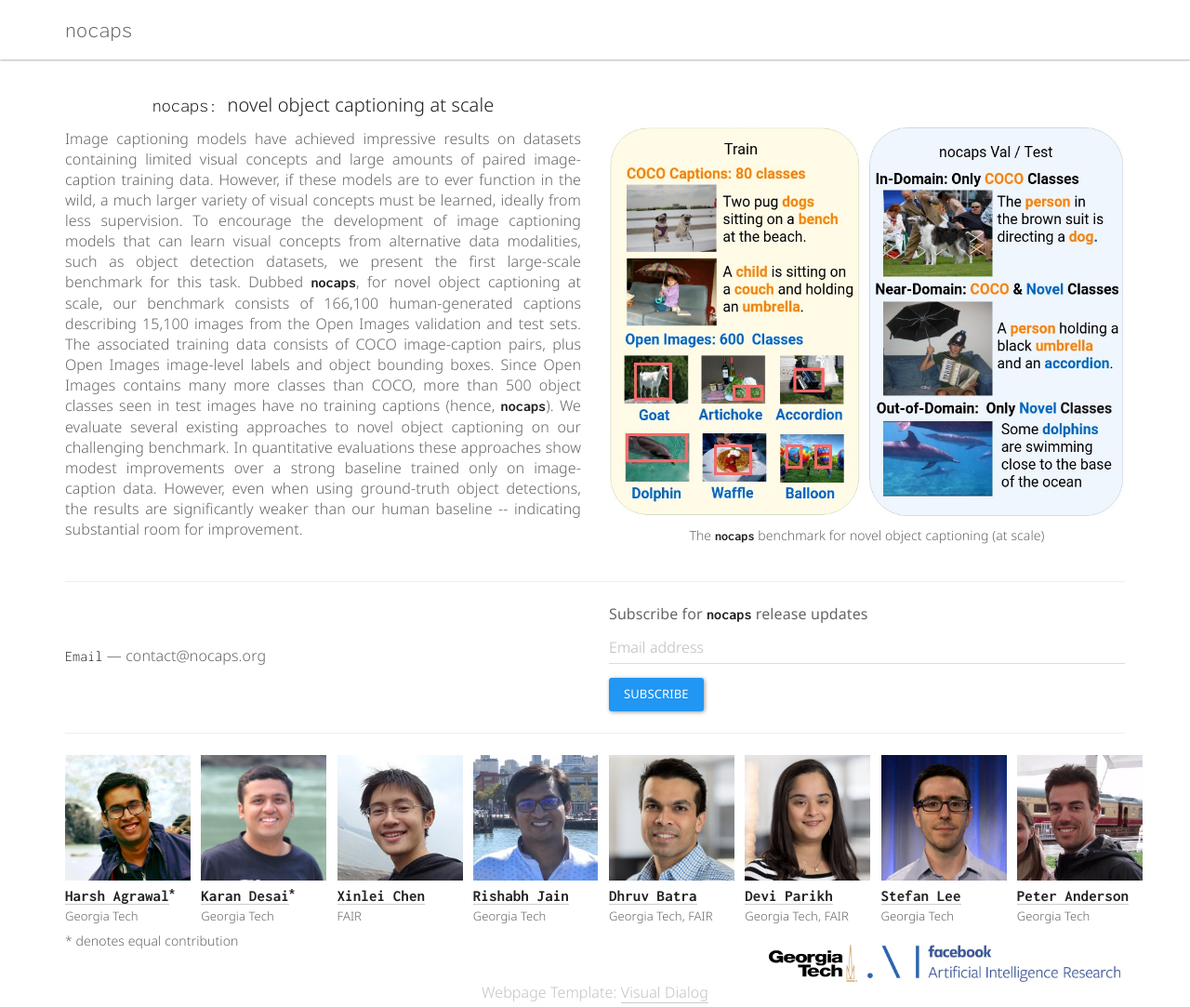
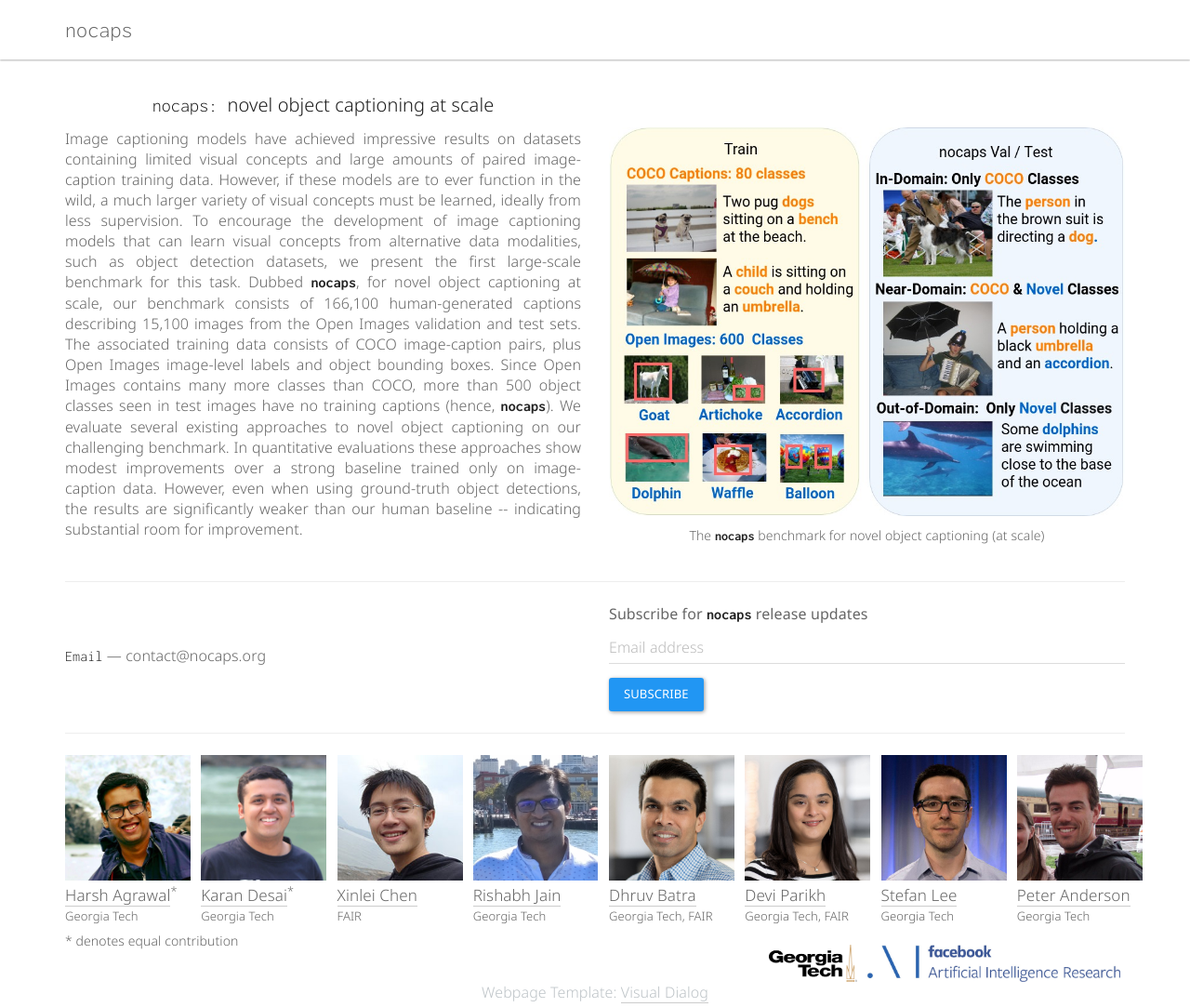
Before and after one commit to nocaps-org/nocaps-org.github.io, a Jekyll site: the page built from _pages/home.md, in a window 1280 px wide and 1083 px high. Shown: the whole window at 93% size. Built offline with Jekyll 4.4.1, drawn with Linux system fonts in a browser that asks for light colours; some web fonts are replaced.

Commit message:
Remove Inconsolata from people names.

```diff
--- a/_includes/people.html
+++ b/_includes/people.html
@@ -7,7 +7,7 @@
         <a href="//harsh.site" target="_blank">
           <img class="people-pic" src="/static/img/people/harsh.jpg" />
         </a>
-        <div class="people-name nocaps-word">
+        <div class="people-name">
           <a href="//harsh.site" target="_blank">Harsh Agrawal</a><sup>*</sup>
         </div>
         <div class="people-affiliation">Georgia Tech</div>
@@ -18,7 +18,7 @@
         <a href="//kdexd.github.io" target="_blank">
           <img class="people-pic" src="/static/img/people/karan.jpg" />
         </a>
-        <div class="people-name nocaps-word">
+        <div class="people-name">
           <a href="//kdexd.github.io" target="_blank">Karan Desai</a><sup>*</sup>
         </div>
         <div class="people-affiliation">Georgia Tech</div>
@@ -29,7 +29,7 @@
         <a href="http://xinleic.xyz" target="_blank">
           <img class="people-pic" src="/static/img/people/xinleic.jpg" />
         </a>
-        <div class="people-name nocaps-word">
+        <div class="people-name">
           <a href="http://xinleic.xyz" target="_blank">Xinlei Chen</a>
         </div>
         <div class="people-affiliation">FAIR</div>
@@ -40,7 +40,7 @@
         <a href="//rishabhjain2018.github.io/" target="_blank">
           <img class="people-pic" src="/static/img/people/rishabh.jpg" />
         </a>
-        <div class="people-name nocaps-word">
+        <div class="people-name">
           <a href="//rishabhjain2018.github.io" target="_blank">Rishabh Jain</a>
         </div>
         <div class="people-affiliation">Georgia Tech</div>
@@ -57,7 +57,7 @@
         <a href="//cc.gatech.edu/~dbatra/">
           <img class="people-pic" src="/static/img/people/dhruv.jpg" />
         </a>
-        <div class="people-name nocaps-word">
+        <div class="people-name">
           <a href="//cc.gatech.edu/~dbatra/" target="_blank">Dhruv Batra</a>
         </div>
         <div class="people-affiliation">Georgia Tech, FAIR</div>
@@ -68,7 +68,7 @@
         <a href="//cc.gatech.edu/~parikh" target="_blank">
           <img class="people-pic" src="/static/img/people/devi.jpg" />
         </a>
-        <div class="people-name nocaps-word">
+        <div class="people-name">
           <a href="//cc.gatech.edu/~parikh" target="_blank">Devi Parikh</a>
         </div>
         <div class="people-affiliation">Georgia Tech, FAIR</div>
@@ -79,7 +79,7 @@
         <a href="//cc.gatech.edu/~slee3191" target="_blank">
           <img class="people-pic" src="/static/img/people/stefan.jpg" />
         </a>
-        <div class="people-name nocaps-word">
+        <div class="people-name">
           <a href="//cc.gatech.edu/~slee3191" target="_blank">Stefan Lee</a>
         </div>
         <div class="people-affiliation">Georgia Tech</div>
@@ -90,7 +90,7 @@
         <a href="http://panderson.me" target="_blank">
           <img class="people-pic" src="/static/img/people/peter.jpg" />
         </a>
-        <div class="people-name nocaps-word">
+        <div class="people-name">
           <a href="http://panderson.me" target="_blank">Peter Anderson</a>
         </div>
         <div class="people-affiliation">Georgia Tech</div>
```
